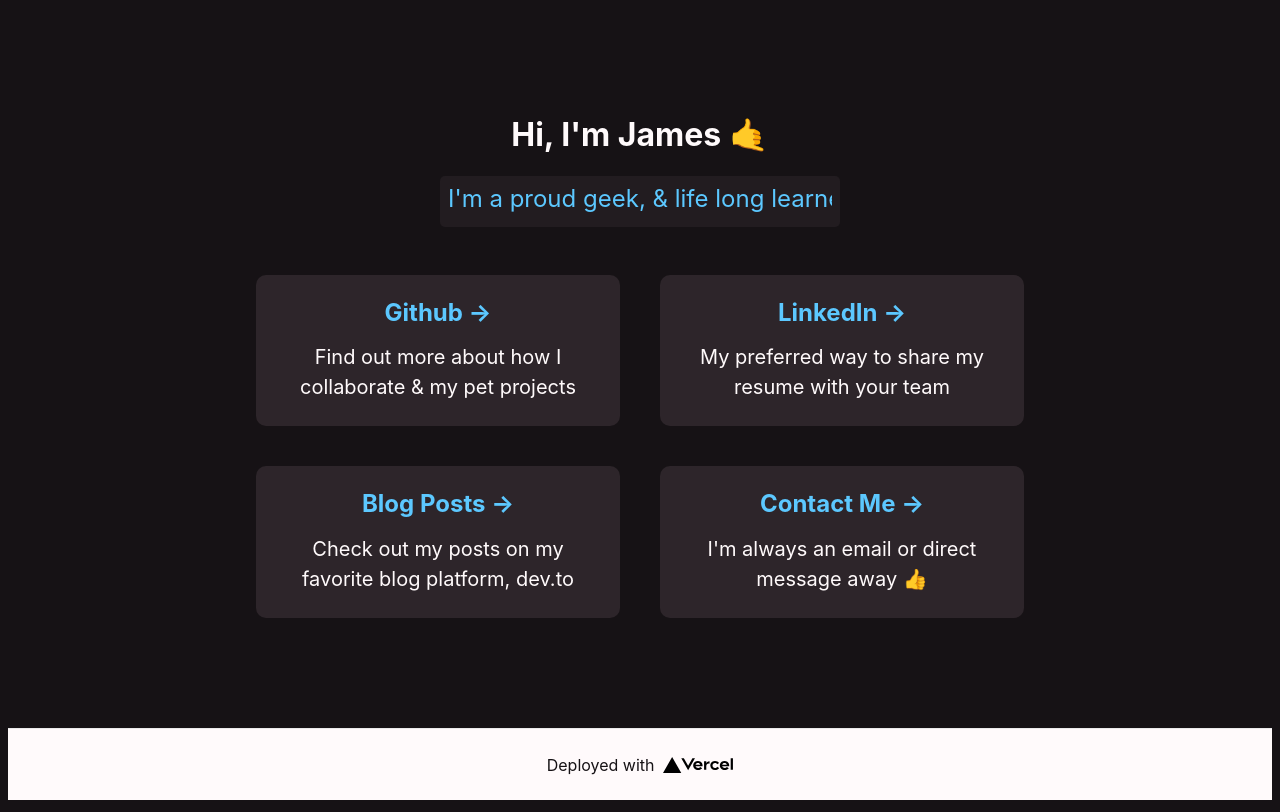
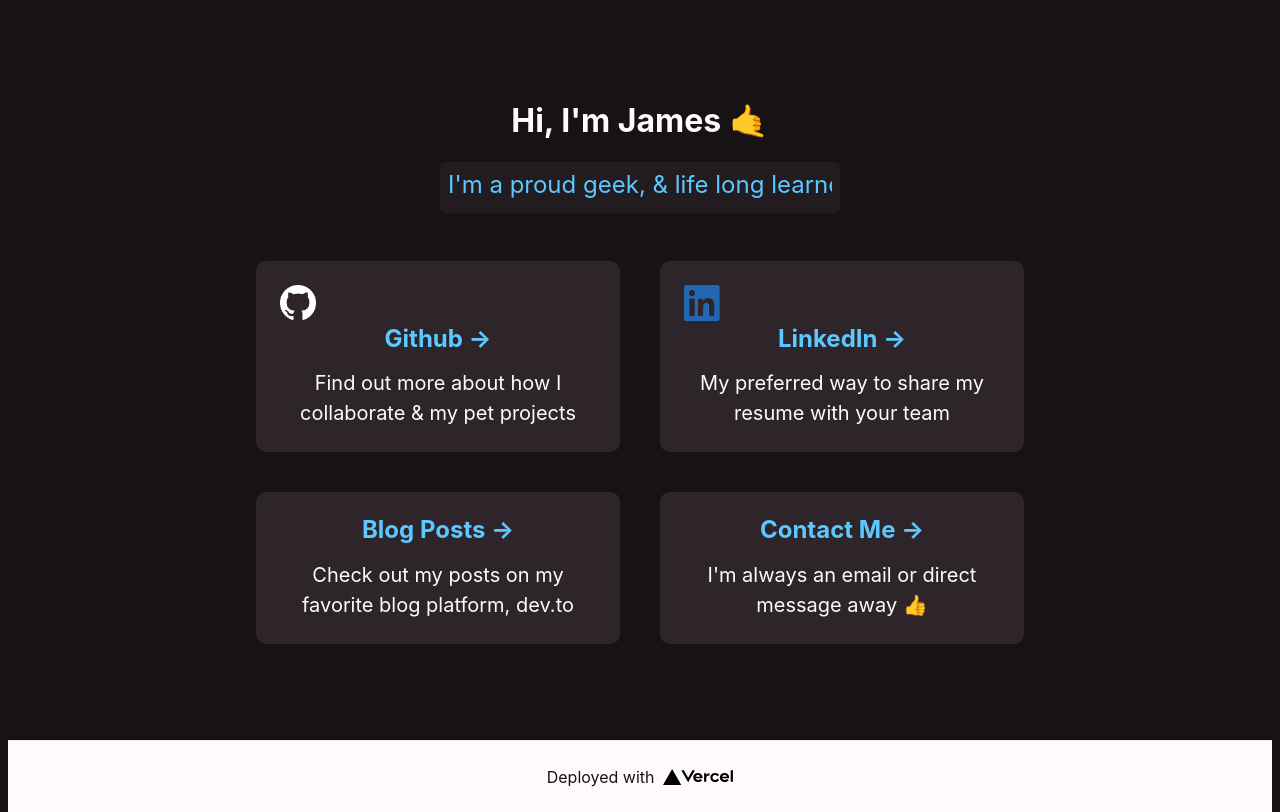
Before and after one commit to jimboslicethat/folio, a Next.js app: page / in a window 1280 px wide. Built offline with nearby package versions, Linux system fonts and the light colour scheme.

Commit message:
Add imageUrl to cards

```diff
--- a/pages/common/components/card.tsx
+++ b/pages/common/components/card.tsx
@@ -1,4 +1,5 @@
 import React from 'react'
+import Image from 'next/image'
 
 import styles from './card.module.css'
 
@@ -6,11 +7,15 @@ type CardProps = {
   title: string
   href: string
   description: string
+  imageUrl?: string
 }
 
-export default function Card({ href, title, description }: CardProps) {
+export default function Card({ href, title, description, imageUrl }: CardProps) {
   return (
     <section className={styles.card}>
+      {imageUrl ? (
+        <Image src={imageUrl} alt={`Logo for ${title}`} width="36rem" height="36rem" />
+      ) : null}
       <a target="_blank" href={href}>
         <h3 className={styles.title}>{title} &rarr;</h3>
         <p className={styles.description}>{description}</p>
--- a/pages/index.tsx
+++ b/pages/index.tsx
@@ -22,12 +22,14 @@ export default function Home() {
         <div className={styles.grid}>
           <Card
             title="Github"
+            imageUrl="/github-mark-light.png"
             href="https://github.com/jimboslicethat"
             description="Find out more about how I collaborate & my pet projects"
           />
 
           <Card
             title="LinkedIn"
+            imageUrl="/linkedin-logo.png"
             href="https://www.linkedin.com/in/jamesandersonwalsh/"
             description="My preferred way to share my resume with your team"
           />
```
Also changed, not shown: public/github-mark-light.png (added), public/linkedin-logo.png (added).
